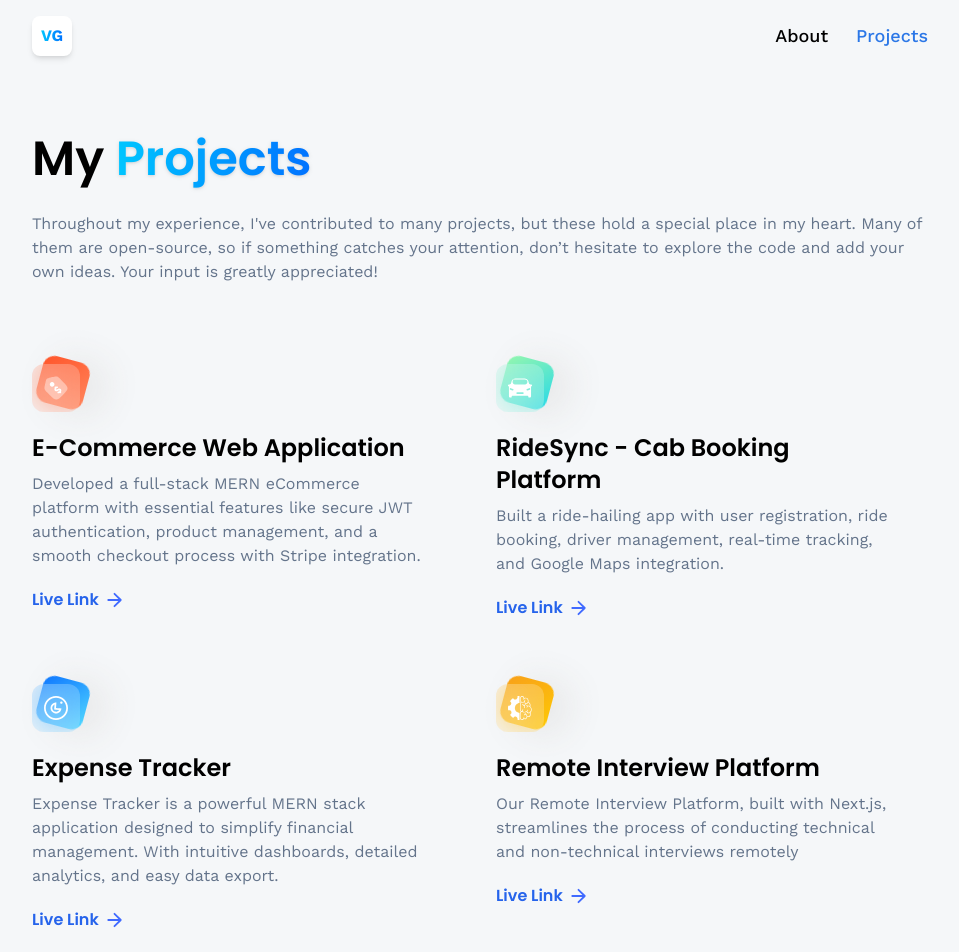
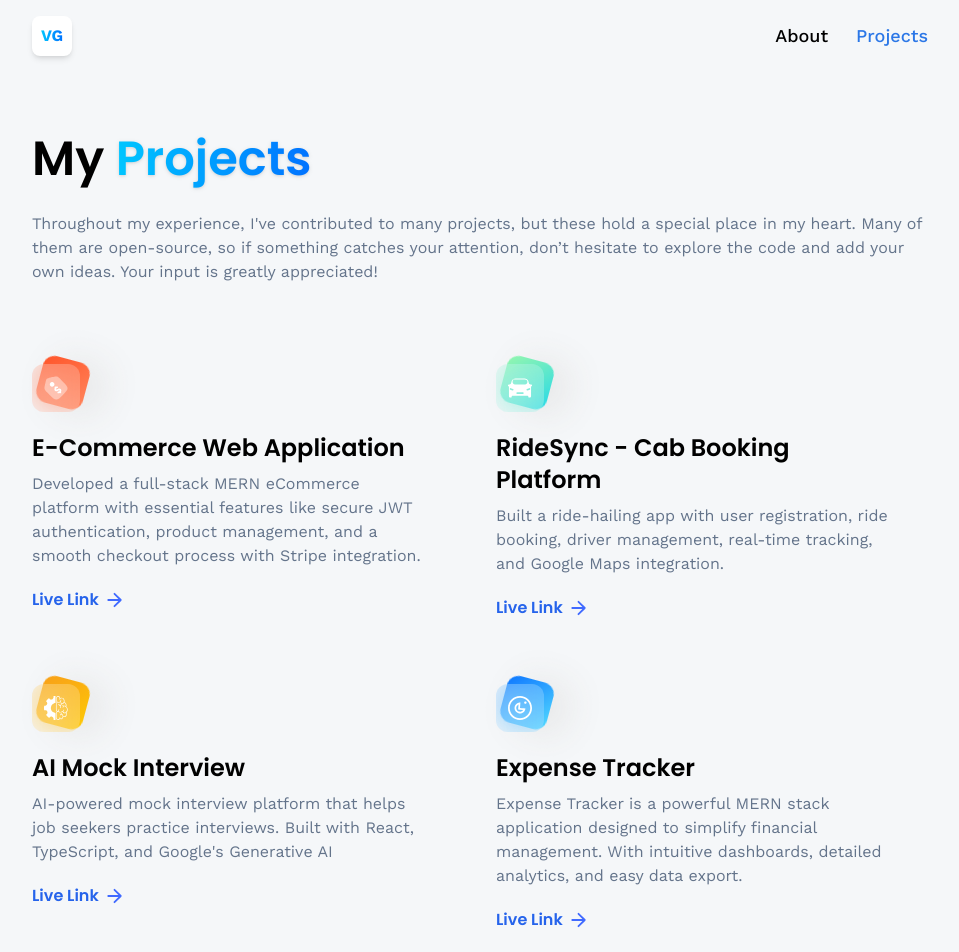
Before and after one commit to vanshgarg110505/3d_portfolio, a React (Vite) app: page /projects in a window 1280 px wide. Shown: the top 952 px of the page, without its empty margins (160-1119 px from the left). Built offline with nearby package versions, Linux system fonts and the light colour scheme.

Commit message:
Update index.js

```diff
--- a/src/constants/index.js
+++ b/src/constants/index.js
@@ -60,6 +60,13 @@ export const projects = [
         link: 'https://github.com/vanshgarg110505/carpooling-MERN',
     },
     {
+        iconUrl: summiz,
+        theme: 'btn-back-yellow',
+        name: 'AI Mock Interview',
+        description: 'AI-powered mock interview platform that helps job seekers practice interviews. Built with React, TypeScript, and Google\'s Generative AI',
+        link: 'https://github.com/vanshgarg110505/ai_mock_interview',
+    },
+    {
         iconUrl: threads,
         theme: 'btn-back-blue',
         name: 'Expense Tracker',
```
